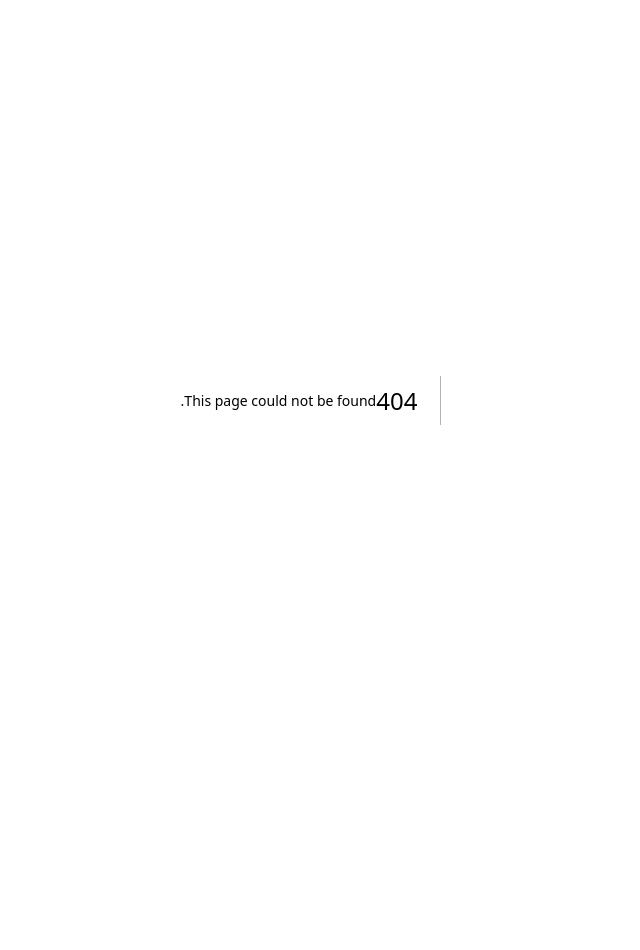
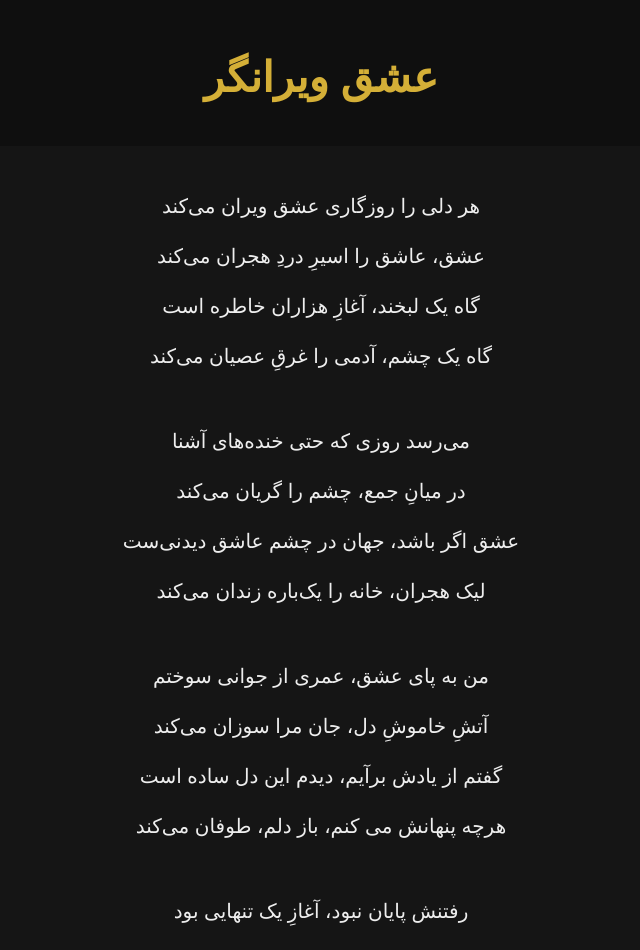
Before and after one commit to mahtaghahreman/Mahta_ghahreman, a Next.js app: page /lyrics/eshgh-virangar in a window 1280 px wide. Before the commit this address had no page. Shown: the top 950 px of the page, without its empty margins (319-959 px from the left). Before the commit the page ends 800 px from the top, so only its background shows below. Built offline with nearby package versions, Linux system fonts and the light colour scheme.

Commit message:
Create page.tsx

```diff
--- /dev/null
+++ b/app/lyrics/eshgh-virangar/page.tsx
@@ -0,0 +1,35 @@
+export default function EshghVirangarPage() {
+  return (
+    <main className="lyrics-page">
+      <h1>عشق ویرانگر</h1>
+
+      <div className="lyrics-text">
+        <p>
+          هر دلی را روزگاری عشق ویران می‌کند<br />
+          عشق، عاشق را اسیرِ دردِ هجران می‌کند<br />
+          گاه یک لبخند، آغازِ هزاران خاطره‌ است<br />
+          گاه یک چشم، آدمی را غرقِ عصیان می‌کند
+        </p>
+
+        <p>
+          می‌رسد روزی که حتی خنده‌های آشنا<br />
+          در میانِ جمع، چشم را گریان می‌کند<br />
+          عشق اگر باشد، جهان در چشم عاشق دیدنی‌ست<br />
+          لیک هجران، خانه را یک‌باره زندان می‌کند
+        </p>
+
+        <p>
+          من به پای عشق، عمری از جوانی سوختم<br />
+          آتشِ خاموشِ دل، جان مرا سوزان می‌کند<br />
+          گفتم از یادش برآیم، دیدم این دل ساده است<br />
+          هرچه پنهانش می کنم، باز دلم، طوفان می‌کند
+        </p>
+
+        <p>
+          رفتنش پایان نبود، آغازِ یک تنهایی‌ بود<br />
+          بعدِ او هر کوچه‌ای را اشک مهمان می‌کند
+        </p>
+      </div>
+    </main>
+  );
+}
```
